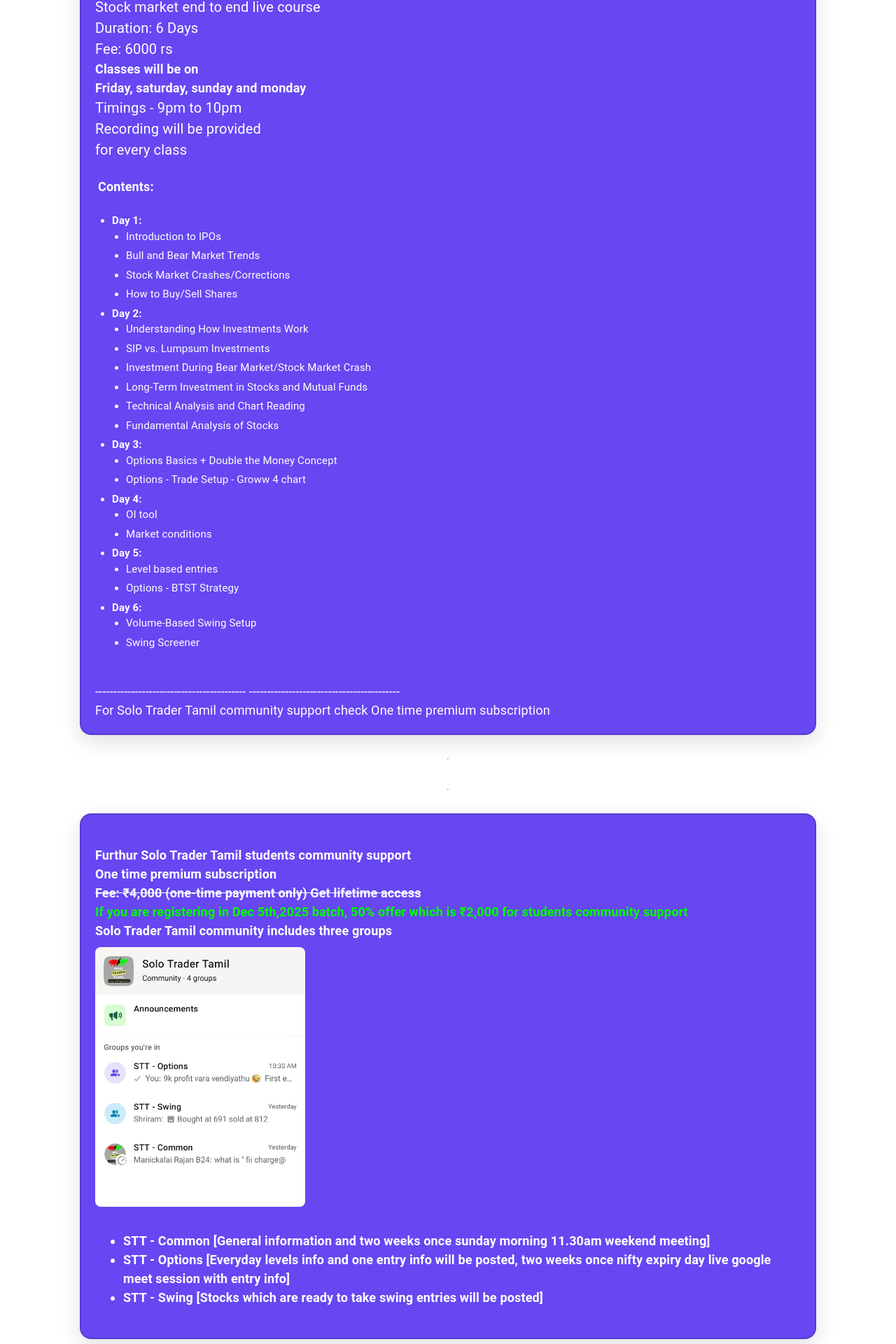
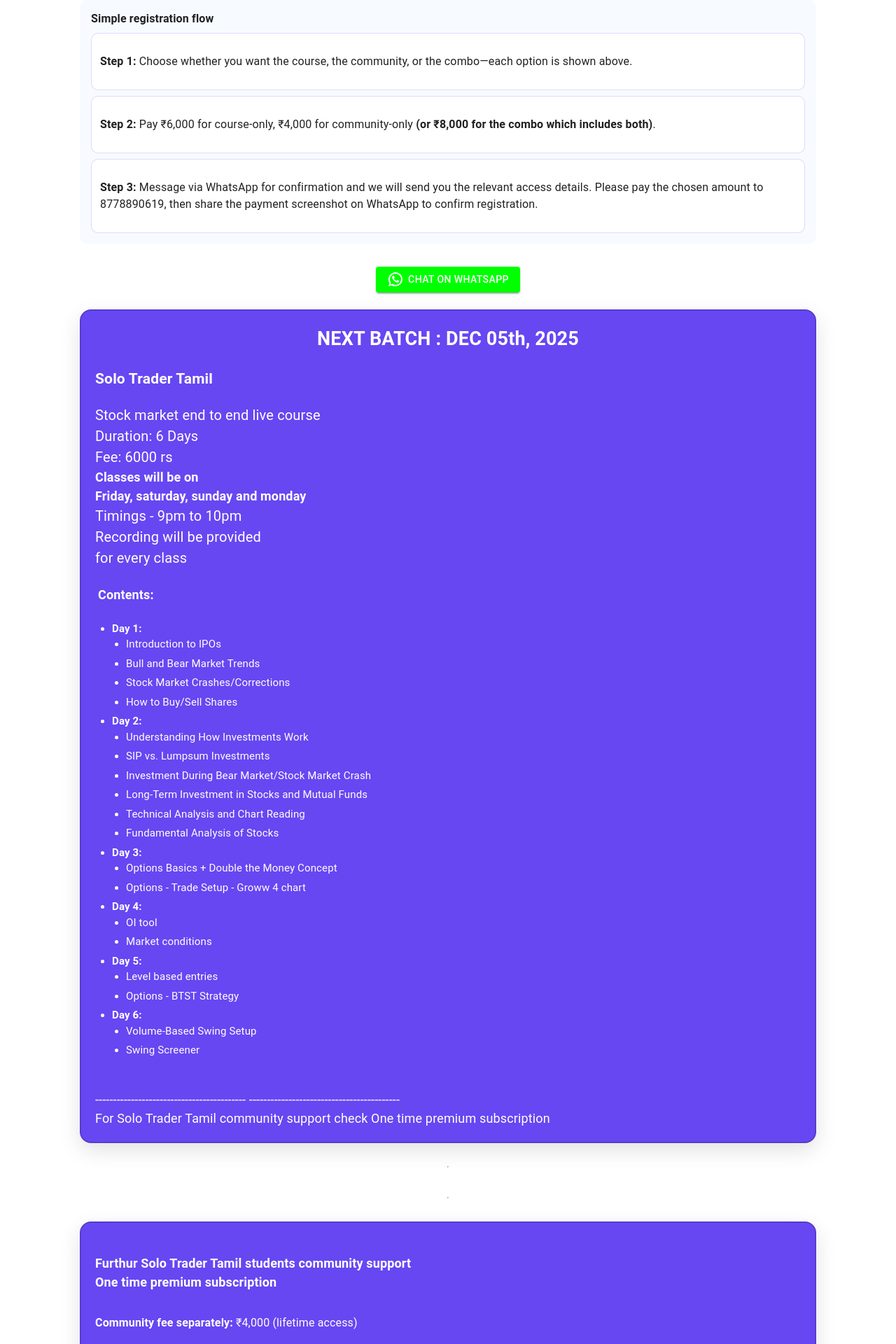
Before and after one commit to Santhosh-M-R/solo, a React (Create React App) app: page / in a window 1280 px wide. Shown: the part 2655-4575 px from the top of the page at 70% size. Built offline with nearby package versions, Linux system fonts and the light colour scheme.

Commit message:
course details edited

```diff
--- a/src/CourseDetails.jsx
+++ b/src/CourseDetails.jsx
@@ -6,6 +6,65 @@
 import { Button } from "@mui/material";
 import WhatsAppIcon from "@mui/icons-material/WhatsApp";
 import ArrowDownwardIcon from "@mui/icons-material/ArrowDownward";
+
+const curriculum = [
+  {
+    day: "Day 1",
+    topics: [
+      "Introduction to IPOs",
+      "Bull and Bear Market Trends",
+      "Stock Market Crashes/Corrections",
+      "How to Buy/Sell Shares",
+    ],
+  },
+  {
+    day: "Day 2",
+    topics: [
+      "Understanding How Investments Work",
+      "SIP vs. Lumpsum Investments",
+      "Investment During Bear Market/Stock Market Crash",
+      "Long-Term Investment in Stocks and Mutual Funds",
+      "Technical Analysis and Chart Reading",
+      "Fundamental Analysis of Stocks",
+    ],
+  },
+  {
+    day: "Day 3",
+    topics: [
+      "Options Basics + Double the Money Concept",
+      "Options - Trade Setup - Groww 4 chart",
+    ],
+  },
+  {
+    day: "Day 4",
+    topics: ["OI tool", "Market conditions"],
+  },
+  {
+    day: "Day 5",
+    topics: ["Level based entries", "Options - BTST Strategy"],
+  },
+  {
+    day: "Day 6",
+    topics: ["Volume-Based Swing Setup", "Swing Screener"],
+  },
+];
+
+const communityGroups = [
+  {
+    title: "STT - Common",
+    description:
+      "General information, plus a weekend meeting every two weeks (Sunday 11:30am)",
+  },
+  {
+    title: "STT - Options",
+    description:
+      "Everyday levels info and one entry info will be posted, two weeks once nifty expiry day live google meet session with entry info",
+  },
+  {
+    title: "STT - Swing",
+    description: "Stocks that are ready for swing entries are posted regularly",
+  },
+];
 
 const Logo = styled.img`
   @media only screen and (max-width: 600px) {
@@ -32,6 +91,47 @@
     display: flex;
     flex-direction: column;
     gap: 24px;
+  }
+
+  .pricing-summary {
+    background: #eef1ff;
+    border-radius: 12px;
+    padding: 16px;
+    text-align: center;
+    display: flex;
+    flex-direction: column;
+    gap: 6px;
+    align-items: center;
+    font-weight: 600;
+  }
+
+  .pricing-summary p {
+    margin: 0;
+    font-size: 16px;
+  }
+
+  .flow {
+    background: #f7fbff;
+    border-radius: 12px;
+    padding: 16px;
+    display: flex;
+    flex-direction: column;
+    gap: 8px;
+    font-size: 16px;
+    line-height: 1.5;
+  }
+
+  .flow-item {
+    background: #ffffff;
+    border-radius: 10px;
+    padding: 12px;
+    border: 1px solid rgba(102, 71, 242, 0.2);
+  }
+
+  .whatsapp-cta {
+    display: flex;
+    justify-content: center;
+    margin-top: 8px;
   }
 
   .live-course,
@@ -197,6 +297,25 @@
       padding: 12px;
     }
   }
+
+  .community-offer {
+    display: flex;
+    flex-direction: column;
+    gap: 10px;
+  }
+
+  .community-fee {
+    margin: 0;
+    font-size: 16px;
+  }
+
+  .combo-note {
+    margin: 0;
+    font-size: 16px;
+    font-weight: bold;
+    text-align: center;
+    color: #00ff00;
+  }
 `;
 
 const CourseDetails = () => {
@@ -206,6 +325,51 @@
         <h2>Course Details</h2>
         <div className="course-info">
           <h3>Mode of training: Online via zoom</h3>
+          <div className="pricing-summary">
+            <p>
+              <strong>Course fee only:</strong> ₹6,000
+            </p>
+            <p>
+              <strong>Community support only:</strong> ₹4,000
+            </p>
+            <p>
+              <strong>Combo offer:</strong> ₹8,000 for both course + community
+            </p>
+          </div>
+          <div className="flow">
+            <strong>Simple registration flow</strong>
+            <div className="flow-item">
+              <p>
+                <strong>Step 1:</strong> Choose whether you want the course, the
+                community, or the combo—each option is shown above.
+              </p>
+            </div>
+            <div className="flow-item">
+              <p>
+                <strong>Step 2:</strong> Pay ₹6,000 for course-only, ₹4,000 for
+                community-only <strong>(or ₹8,000 for the combo which includes both)</strong>.
+              </p>
+            </div>
+            <div className="flow-item">
+              <p>
+                <strong>Step 3:</strong> Message via WhatsApp for confirmation
+                and we will send you the relevant access details. Please pay the
+                chosen amount to 8778890619, then share the payment screenshot
+                on WhatsApp to confirm registration.
+              </p>
+            </div>
+          </div>
+          <div className="whatsapp-cta">
+            <Button
+              variant="contained"
+              href="https://api.whatsapp.com/send/?phone=918778890619&text&app_absent=0"
+              target="__blank"
+              style={{ background: "#00FF00" }}
+            >
+              <WhatsAppIcon style={{ marginRight: 6 }} />
+              Chat on WhatsApp
+            </Button>
+          </div>
           {/* <p>Either you can take live classes or recorded classes</p> */}
 
           <div className="live-course">
@@ -230,54 +394,16 @@
               <div className="class-content">
                 <h4>Contents:</h4>
                 <ul>
-                  <li>
-                    <strong>Day 1:</strong>
+                  {curriculum.map((session) => (
+                    <li key={session.day}>
+                      <strong>{session.day}:</strong>
                       <ul>
-                      <li>Introduction to IPOs</li>
-                      <li>Bull and Bear Market Trends</li>
-                      <li>Stock Market Crashes/Corrections</li>
-                      <li>How to Buy/Sell Shares</li>
+                        {session.topics.map((topic) => (
+                          <li key={topic}>{topic}</li>
+                        ))}
                       </ul>
                     </li>
-                  <li>
-                    <strong>Day 2:</strong>
-                    <ul>
-                      <li>Understanding How Investments Work</li>
-                      <li>SIP vs. Lumpsum Investments</li>
-                      <li>Investment During Bear Market/Stock Market Crash</li>
-                      <li>Long-Term Investment in Stocks and Mutual Funds</li>
-                      <li>Technical Analysis and Chart Reading</li>
-                      <li>Fundamental Analysis of Stocks</li>
-                    </ul>
-                  </li>
-                  <li>
-                    <strong>Day 3:</strong>
-                    <ul>
-                      <li>Options Basics + Double the Money Concept</li>
-                      <li>Options - Trade Setup - Groww 4 chart</li>
-                    </ul>
-                  </li>
-                  <li>
-                    <strong>Day 4:</strong>
-                    <ul>
-                      <li>OI tool</li>
-                      <li>Market conditions</li>
-                    </ul>
-                  </li>
-                  <li>
-                    <strong>Day 5:</strong>
-                    <ul>
-                      <li>Level based entries</li>
-                      <li>Options - BTST Strategy</li>
-                    </ul>
-                  </li>
-                  <li>
-                    <strong>Day 6:</strong>
-                    <ul>
-                      <li>Volume-Based Swing Setup</li>
-                      <li>Swing Screener</li>
-                    </ul>
-                  </li>
+                  ))}
                 </ul>
               </div>
               <div className="guidance">
@@ -296,20 +422,17 @@
 
           <div className="both-course">
             <AdvancedCourseContent>
+              <div className="community-offer">
                 <h4>
                   Furthur Solo Trader Tamil students community support
-                <br></br>
+                  <br />
                   One time premium subscription
-                <br></br>
-                <s>Fee: ₹4,000 (one-time payment only) Get lifetime access</s>
-                <br></br>
-                <strong style={{ color: "#00FF00", fontSize: "18px" }}>
-                  If you are registering in Dec 5th,2025 batch, 50% offer which
-                  is ₹2,000 for students community support
-                </strong>
-                <br></br>
-                Solo Trader Tamil community includes three groups
-                <br></br>
+                </h4>
+                <p className="community-fee">
+                  <strong>Community fee separately:</strong> ₹4,000 (lifetime
+                  access)
+                </p>
+                <p>Solo Trader Tamil community includes three groups</p>
                 <img
                   src={community}
                   alt="Community"
@@ -322,21 +445,13 @@
                   }}
                 />
                 <ul className="community">
-                  <li>
-                    STT - Common [General information and two weeks once sunday
-                    morning 11.30am weekend meeting]
+                  {communityGroups.map((group) => (
+                    <li key={group.title}>
+                      <strong>{group.title}:</strong> {group.description}
                     </li>
-                  <li>
-                    STT - Options [Everyday levels info and one entry info will
-                    be posted, two weeks once nifty expiry day live google meet
-                    session with entry info]
-                  </li>
-                  <li>
-                    STT - Swing [Stocks which are ready to take swing entries
-                    will be posted]
-                  </li>
+                  ))}
                 </ul>
-              </h4>
+              </div>
             </AdvancedCourseContent>
           </div>
 
```
Lines whose indentation alone changed are shown as unchanged.
